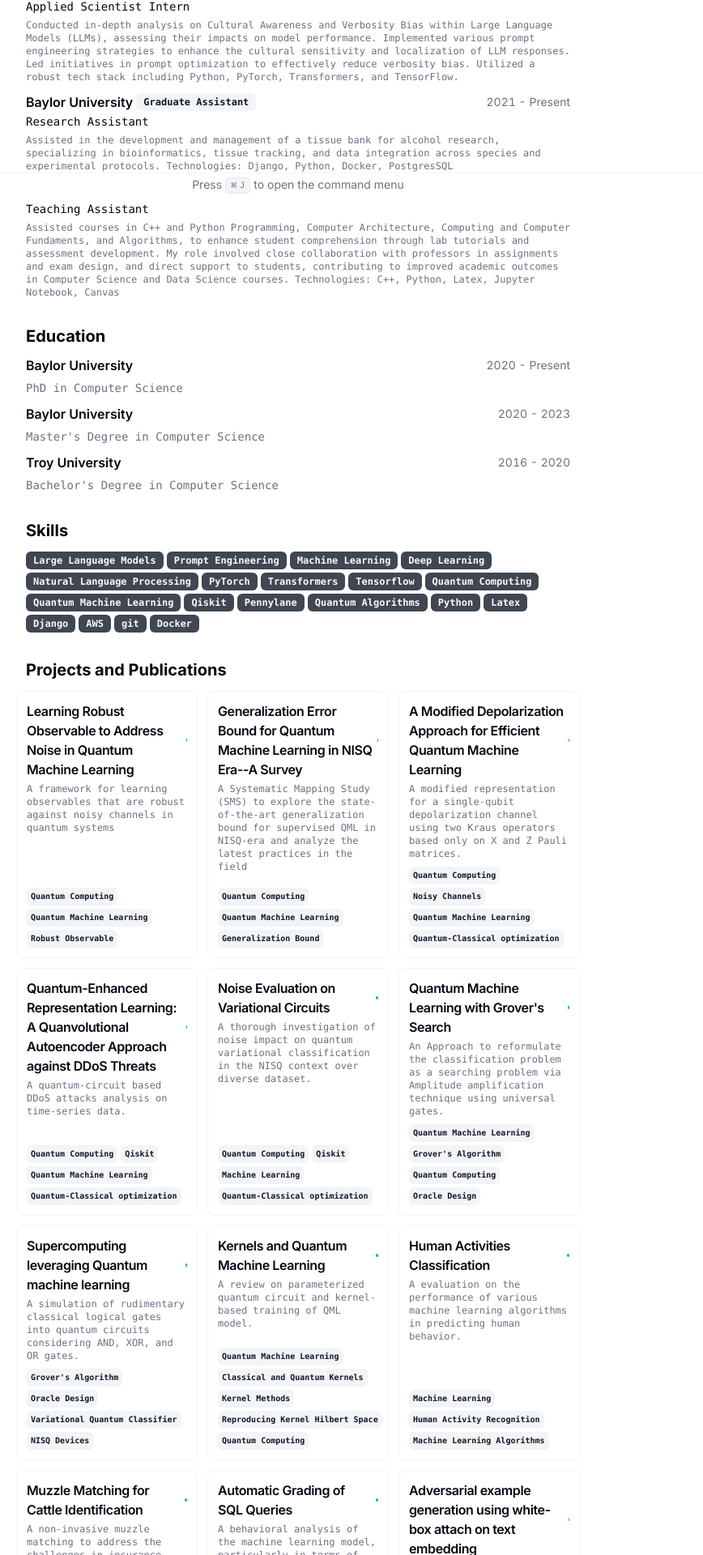
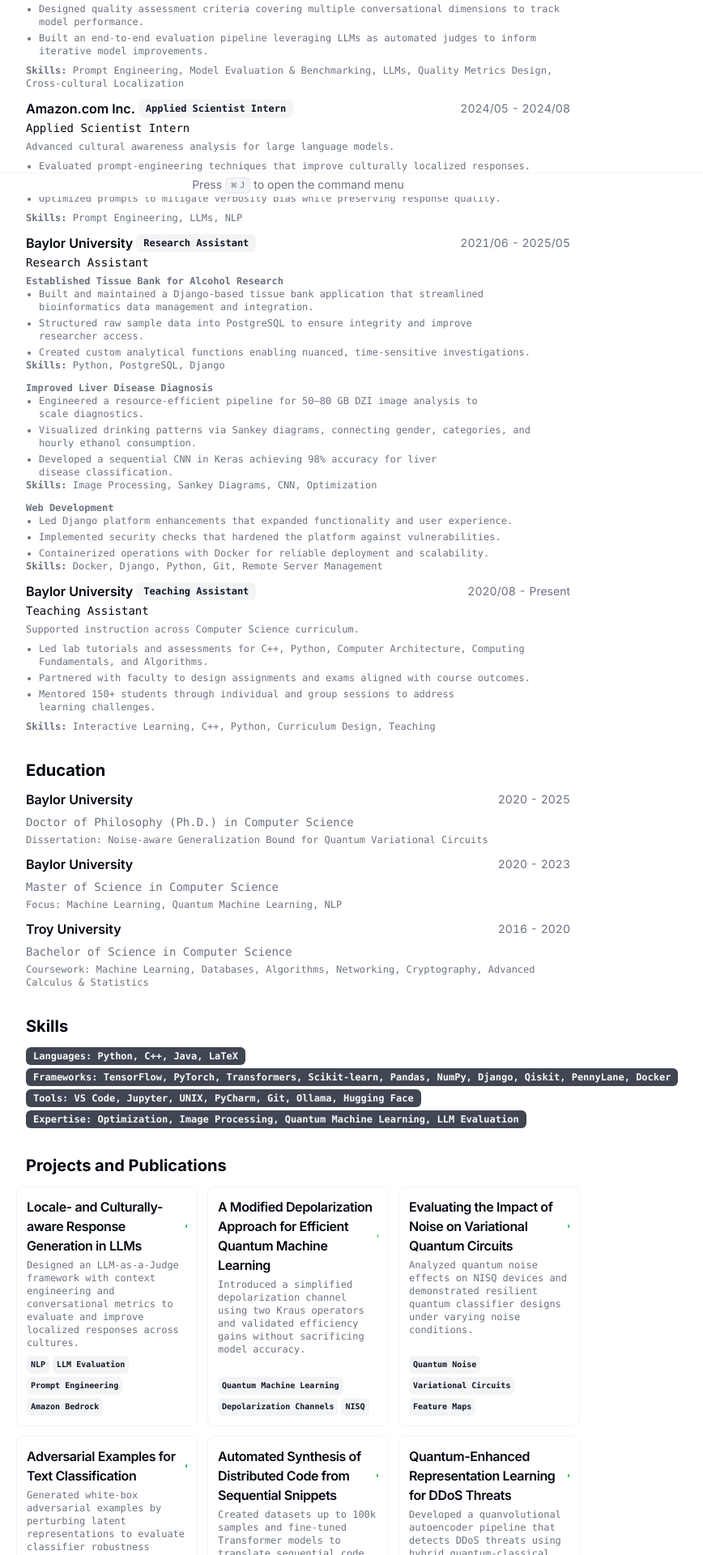
Before and after one commit to jeonbik/cv, a Next.js app: page / in a window 1280 px wide. Shown: the part 557-2477 px from the top of the page at 81% size, without its empty margins (272-1140 px from the left). Built offline with nearby package versions, Linux system fonts and the light colour scheme.

Commit message:
Update resume content for current profile

```diff
--- a/src/data/publications.json
+++ b/src/data/publications.json
@@ -1,26 +1,42 @@
 [
   {
-    "title": "A Modified Depolarization Approach for Efficient Quantum Machine Learning",
-    "authors": "Bikram Khanal, et al.",
-    "journal": "Mathematics",
+    "title": "Automated Synthesis of Distributed Code from Sequential Snippets Using Deep Learning",
+    "authors": "Sanjel, A.; Khanal, B.; Rivas, P.; et al.",
+    "journal": "Proceedings of the 2024 IEEE International Conference on Big Data",
     "year": 2024,
-    "doi": "10.3390/math12091385",
-    "url": "https://www.mdpi.com/2227-7390/12/9/1385"
+    "doi": "10.1109/BigData62323.2024.10825977",
+    "url": "https://doi.org/10.1109/BigData62323.2024.10825977"
   },
   {
-    "title": "Quantum-Enhanced Representation Learning: A Quanvolutional Autoencoder Approach against DDoS Threats",
-    "authors": "Bikram Khanal, et al.",
-    "journal": "Quantum Reports",
-    "year": 2024,
-    "doi": "10.3390/quantum6020044",
-    "url": "https://www.mdpi.com/2504-4990/6/2/44"
+    "title": "Data-dependent Generalization Bounds for Parameterized Quantum Models under Noise",
+    "authors": "Khanal, B.; Rivas, P.",
+    "journal": "The Journal of Supercomputing",
+    "year": 2025,
+    "doi": "10.1007/s11227-024-0611-2",
+    "url": "https://link.springer.com/article/10.1007/s11227-024-0611-2"
   },
   {
-    "title": "Sample Publication Title",
-    "authors": "John Doe, Jane Smith, Bikram Khanal",
-    "journal": "Journal of Example Studies",
+    "title": "Learning Robust Observable to Address Noise in Quantum Machine Learning",
+    "authors": "Khanal, B.; Rivas, P.",
+    "journal": "Proceedings of the 3rd International Conference on Emergent Quantum Technologies (ICEQT'24)",
+    "year": 2024,
+    "doi": "10.48550/arXiv.2409.07632",
+    "url": "https://arxiv.org/abs/2409.07632"
+  },
+  {
+    "title": "Generalization Error Bound for Quantum Machine Learning in NISQ Era--A Survey",
+    "authors": "Khanal, B.; Rivas, P.; Sanjel, A.; et al.",
+    "journal": "arXiv preprint arXiv:2409.07626",
+    "year": 2024,
+    "doi": "10.48550/arXiv.2409.07626",
+    "url": "https://arxiv.org/abs/2409.07626"
+  },
+  {
+    "title": "Evaluating the Impact of Noise on Variational Quantum Circuits in NISQ Era Devices",
+    "authors": "Khanal, B.; Rivas, P.",
+    "journal": "Proceedings of the International Conference on Emergent Quantum Technologies (ICEQT 2023)",
     "year": 2023,
-    "doi": "10.1234/example.2023.001",
-    "url": "https://example.com/publication"
+    "doi": "10.1109/ICEQT58733.2023.10487283",
+    "url": "https://ieeexplore.ieee.org/abstract/document/10487283"
   }
 ]
--- a/src/data/resume-data.tsx
+++ b/src/data/resume-data.tsx
@@ -1,43 +1,65 @@
-import {
-  AmbitLogo,
-  BarepapersLogo,
-  BimLogo,
-  CDGOLogo,
-  ClevertechLogo,
-  ConsultlyLogo,
-  EvercastLogo,
-  Howdy,
-  JarockiMeLogo,
-  JojoMobileLogo,
-  Minimal,
-  MobileVikingsLogo,
-  MonitoLogo,
-  NSNLogo,
-  ParabolLogo,
-  TastyCloudLogo,
-  YearProgressLogo,
-} from "@/images/logos";
+import type { ComponentType, ReactNode } from "react";
+
 import { GitHubIcon, LinkedInIcon, XIcon } from "@/components/icons";
 import { GoogleScholarIcon } from "@/components/icons/GoogleScholarIcon";
-// Remove the import for PublicationIcon as it's not defined yet
 
-import publicationsData from './publications.json';
+import publicationsData from "./publications.json";
 
-export const RESUME_DATA = {
+type WorkEntry = {
+  company: string;
+  link?: string;
+  badges: string[];
+  title: string;
+  start: string;
+  end: string;
+  description: ReactNode;
+};
+
+type EducationEntry = {
+  school: string;
+  degree: ReactNode;
+  start: string;
+  end: string;
+};
+
+type ProjectEntry = {
+  title: string;
+  techStack: readonly string[];
+  description: string;
+  link?: {
+    label: string;
+    href: string;
+  };
+};
+
+export const RESUME_DATA: {
+  name: string;
+  initials: string;
+  location: string;
+  locationLink: string;
+  about: string;
+  summary: string;
+  avatarUrl: string;
+  personalWebsiteUrl: string;
+  contact: {
+    email: string;
+    tel: string;
+    social: { name: string; url: string; icon: ComponentType<{ className?: string }> }[];
+  };
+  education: EducationEntry[];
+  work: WorkEntry[];
+  skills: readonly string[];
+  projects: ProjectEntry[];
+  publications: typeof publicationsData;
+} = {
   name: "Bikram Khanal",
   initials: "BK",
-  location: "Waco, TX, USA",
-  locationLink: "https://www.google.com/maps/place/wACO",
-  about:
-    "PhD student in Quantum Machine Learning and Quantum Computing.",
+  location: "Bellevue, WA, USA",
+  locationLink: "https://maps.google.com/?q=Bellevue,+WA",
+  about: "Applied Scientist advancing quantum machine learning and culturally aware language models.",
   summary:
-    "I am a Quantum Computing and Quantum Machine Learning PhD candidate with an analytical mind and the ability to break down and solve complex problems. \
-    I have sound foundational knowledge in Quantum Computing, Machine Learning, Deep Learning, and Quantum Machine Learning algorithms.\
-    I have worked on various projects in the field of Adverserial Machine Learning, Program Synthesis, Fairness and Robustness, and Natural Language Processing.  \
-    I have strong communication skills with a strong mathematical foundation on learning from data. \
-    I have an ability to learn new concepts and technologies quickly with a consistent record of meeting project deadlines. \
-     ",
-  avatarUrl:"https://avatars.githubusercontent.com/u/36014522?v=4",
+    "Applied Scientist at Amazon with a Ph.D. in Computer Science focused on quantum machine learning and large-language models. I develop noise-aware generalization theory and optimization techniques for near-term quantum hardware while designing transparent, resource-efficient evaluation methods that mitigate locale biases in multilingual conversational systems.",
+  avatarUrl: "https://avatars.githubusercontent.com/u/36014522?v=4",
   personalWebsiteUrl: "https://cv-psi-two.vercel.app/",
   contact: {
     email: "om.jeon1@gmail.com",
@@ -68,280 +90,231 @@
   education: [
     {
       school: "Baylor University",
-      degree: "PhD in Computer Science",
+      degree: (
+        <div className="space-y-1">
+          <div>Doctor of Philosophy (Ph.D.) in Computer Science</div>
+          <div className="text-xs text-muted-foreground">
+            Dissertation: Noise-aware Generalization Bound for Quantum Variational Circuits
+          </div>
+        </div>
+      ),
       start: "2020",
-      end: "Present",
+      end: "2025",
     },
     {
       school: "Baylor University",
-      degree: "Master's Degree in Computer Science",
+      degree: (
+        <div className="space-y-1">
+          <div>Master of Science in Computer Science</div>
+          <div className="text-xs text-muted-foreground">Focus: Machine Learning, Quantum Machine Learning, NLP</div>
+        </div>
+      ),
       start: "2020",
       end: "2023",
     },
     {
-      school:"Troy University",
-      degree:"Bachelor's Degree in Computer Science",
-      start:"2016",
-      end:"2020",
+      school: "Troy University",
+      degree: (
+        <div className="space-y-1">
+          <div>Bachelor of Science in Computer Science</div>
+          <div className="text-xs text-muted-foreground">
+            Coursework: Machine Learning, Databases, Algorithms, Networking, Cryptography, Advanced Calculus & Statistics
+          </div>
+        </div>
+      ),
+      start: "2016",
+      end: "2020",
     },
   ],
   work: [
     {
-      company: "Amazon.com Inc",
+      company: "Amazon.com Inc.",
+      link: "https://www.amazon.com",
+      badges: ["Applied Scientist II"],
+      title: "Applied Scientist II",
+      start: "2025/06",
+      end: "Present",
+      description: (
+        <div className="space-y-2">
+          <p>Automated LLM-as-a-Judge system for assessing conversational quality of AI responses.</p>
+          <ul className="list-disc space-y-1 pl-4">
+            <li>
+              Developed a scalable prompt-engineering and scoring framework that reduces manual review time for multilingual
+              conversations.
+            </li>
+            <li>Designed quality assessment criteria covering multiple conversational dimensions to track model performance.</li>
+            <li>
+              Built an end-to-end evaluation pipeline leveraging LLMs as automated judges to inform iterative model improvements.
+            </li>
+          </ul>
+          <p>
+            <strong>Skills:</strong> Prompt Engineering, Model Evaluation & Benchmarking, LLMs, Quality Metrics Design, Cross-cultural
+            Localization
+          </p>
+        </div>
+      ),
+    },
+    {
+      company: "Amazon.com Inc.",
       link: "https://www.amazon.com",
       badges: ["Applied Scientist Intern"],
       title: "Applied Scientist Intern",
-      logo: ParabolLogo,
       start: "2024/05",
       end: "2024/08",
-      description:
-        "Conducted in-depth analysis on Cultural Awareness and Verbosity Bias within Large Language Models (LLMs), assessing their impacts on model performance. Implemented various prompt engineering strategies to enhance the cultural sensitivity and localization of LLM responses. Led initiatives in prompt optimization to effectively reduce verbosity bias. Utilized a robust tech stack including Python, PyTorch, Transformers, and TensorFlow.",
+      description: (
+        <div className="space-y-2">
+          <p>Advanced cultural awareness analysis for large language models.</p>
+          <ul className="list-disc space-y-1 pl-4">
+            <li>Evaluated prompt-engineering techniques that improve culturally localized responses.</li>
+            <li>Researched verbosity bias in LLMs and quantified its impact on conversational performance.</li>
+            <li>Optimized prompts to mitigate verbosity bias while preserving response quality.</li>
+          </ul>
+          <p>
+            <strong>Skills:</strong> Prompt Engineering, LLMs, NLP
+          </p>
+        </div>
+      ),
     },
     {
       company: "Baylor University",
       link: "https://www.ecs.baylor.edu/research-departments/computer-science",
-      badges: ["Graduate Assistant"],
+      badges: ["Research Assistant"],
       title: "Research Assistant",
-      logo: ParabolLogo,
-      start: "2021",
-      end: "Present",
-      description:
-        "Assisted in the development and management of a tissue bank for\
-        alcohol research, specializing in bioinformatics, tissue tracking, and data integration across species and experimental\
-        protocols. Technologies: Django, Python, Docker, PostgresSQL",
+      start: "2021/06",
+      end: "2025/05",
+      description: (
+        <div className="space-y-3">
+          <div>
+            <p className="font-semibold">Established Tissue Bank for Alcohol Research</p>
+            <ul className="list-disc space-y-1 pl-4">
+              <li>
+                Built and maintained a Django-based tissue bank application that streamlined bioinformatics data management and
+                integration.
+              </li>
+              <li>Structured raw sample data into PostgreSQL to ensure integrity and improve researcher access.</li>
+              <li>Created custom analytical functions enabling nuanced, time-sensitive investigations.</li>
+            </ul>
+            <p>
+              <strong>Skills:</strong> Python, PostgreSQL, Django
+            </p>
+          </div>
+          <div>
+            <p className="font-semibold">Improved Liver Disease Diagnosis</p>
+            <ul className="list-disc space-y-1 pl-4">
+              <li>Engineered a resource-efficient pipeline for 50–80 GB DZI image analysis to scale diagnostics.</li>
+              <li>
+                Visualized drinking patterns via Sankey diagrams, connecting gender, categories, and hourly ethanol consumption.
+              </li>
+              <li>Developed a sequential CNN in Keras achieving 98% accuracy for liver disease classification.</li>
+            </ul>
+            <p>
+              <strong>Skills:</strong> Image Processing, Sankey Diagrams, CNN, Optimization
+            </p>
+          </div>
+          <div>
+            <p className="font-semibold">Web Development</p>
+            <ul className="list-disc space-y-1 pl-4">
+              <li>Led Django platform enhancements that expanded functionality and user experience.</li>
+              <li>Implemented security checks that hardened the platform against vulnerabilities.</li>
+              <li>Containerized operations with Docker for reliable deployment and scalability.</li>
+            </ul>
+            <p>
+              <strong>Skills:</strong> Docker, Django, Python, Git, Remote Server Management
+            </p>
+          </div>
+        </div>
+      ),
     },
     {
-      company: "",
-      link: "",
-      badges: [],
+      company: "Baylor University",
+      badges: ["Teaching Assistant"],
       title: "Teaching Assistant",
-      logo: ParabolLogo,
-      start: "2020",
+      start: "2020/08",
       end: "Present",
-      description: "Assisted courses in C++ and Python Programming, Computer Architecture, Computing and Computer Fundaments, and Algorithms,\
-       to enhance student comprehension through lab tutorials and assessment development.\
-       My role involved close collaboration with professors in assignments and exam design, and direct support to students,\
-      contributing to improved academic outcomes in Computer Science and Data Science courses. Technologies: C++, Python, Latex, Jupyter Notebook, Canvas",
+      description: (
+        <div className="space-y-2">
+          <p>Supported instruction across Computer Science curriculum.</p>
+          <ul className="list-disc space-y-1 pl-4">
+            <li>
+              Led lab tutorials and assessments for C++, Python, Computer Architecture, Computing Fundamentals, and Algorithms.
+            </li>
+            <li>Partnered with faculty to design assignments and exams aligned with course outcomes.</li>
+            <li>Mentored 150+ students through individual and group sessions to address learning challenges.</li>
+          </ul>
+          <p>
+            <strong>Skills:</strong> Interactive Learning, C++, Python, Curriculum Design, Teaching
+          </p>
+        </div>
+      ),
     },
   ],
   skills: [
-    "Large Language Models",
-    "Prompt Engineering",
-    "Machine Learning",
-    "Deep Learning",
-    "Natural Language Processing",
-    "PyTorch",
-    "Transformers",
-    "Tensorflow",
-    "Quantum Computing",
-    "Quantum Machine Learning",
-    "Qiskit",
-    "Pennylane",
-    "Quantum Algorithms",
-    "Python",
-    "Latex",
-    "Django",
-    "AWS",
-    "git",
-    "Docker",
+    "Languages: Python, C++, Java, LaTeX",
+    "Frameworks: TensorFlow, PyTorch, Transformers, Scikit-learn, Pandas, NumPy, Django, Qiskit, PennyLane, Docker",
+    "Tools: VS Code, Jupyter, UNIX, PyCharm, Git, Ollama, Hugging Face",
+    "Expertise: Optimization, Image Processing, Quantum Machine Learning, LLM Evaluation",
   ],
   projects: [
     {
-      title: "Learning Robust Observable to Address Noise in Quantum Machine Learning",
-      techStack: [
-        "Quantum Computing",
-        "Quantum Machine Learning",
-        "Robust Observable",
-      ],
-      description: "A framework for learning observables that are robust against noisy channels in quantum systems",
-      logo: ConsultlyLogo,
+      title: "Locale- and Culturally-aware Response Generation in LLMs",
+      techStack: ["NLP", "LLM Evaluation", "Prompt Engineering", "Amazon Bedrock"],
+      description:
+        "Designed an LLM-as-a-Judge framework with context engineering and conversational metrics to evaluate and improve localized responses across cultures.",
       link: {
-        label: "Robust Observable for QML",
-        href: "https://arxiv.org/pdf/2409.07632",
-    }
-  },
-    {
-      title: "Generalization Error Bound for Quantum Machine Learning in NISQ Era--A Survey",
-      techStack: [
-        "Quantum Computing",
-        "Quantum Machine Learning",
-        "Generalization Bound",
-      ],
-      description: "A Systematic Mapping Study (SMS) to explore the state-of-the-art generalization bound for supervised QML in NISQ-era and analyze the latest practices in the field",
-      logo: ConsultlyLogo,
-      link: {
-        label: "Generalization Error Bound for QML",
-        href: "https://arxiv.org/pdf/2409.07626",
-    }
-  },
+        label: "Locale-aware LLM Evaluation",
+        href: "https://cv-psi-two.vercel.app/",
+      },
+    },
     {
       title: "A Modified Depolarization Approach for Efficient Quantum Machine Learning",
-      techStack: [
-        "Quantum Computing",
-        "Noisy Channels",
-        "Quantum Machine Learning",
-        " Quantum-Classical optimization",
-      ],
-      description: "A modified representation for a single-qubit depolarization channel using two Kraus operators based only on X and Z Pauli matrices.",
-      logo: ConsultlyLogo,
+      techStack: ["Quantum Machine Learning", "Depolarization Channels", "NISQ"],
+      description:
+        "Introduced a simplified depolarization channel using two Kraus operators and validated efficiency gains without sacrificing model accuracy.",
       link: {
-        label: "Modified Depolarization Channel",
+        label: "Mathematics Journal",
         href: "https://www.mdpi.com/2227-7390/12/9/1385",
       },
     },
     {
-      title: "Quantum-Enhanced Representation Learning: A Quanvolutional Autoencoder Approach against DDoS Threats",
-      techStack: [
-        "Quantum Computing",
-        "Qiskit",
-        "Quantum Machine Learning",
-        " Quantum-Classical optimization",
-      ],
-      description: "A quantum-circuit based DDoS attacks analysis on time-series data.",
-      logo: ConsultlyLogo,
+      title: "Evaluating the Impact of Noise on Variational Quantum Circuits",
+      techStack: ["Quantum Noise", "Variational Circuits", "Feature Maps"],
+      description:
+        "Analyzed quantum noise effects on NISQ devices and demonstrated resilient quantum classifier designs under varying noise conditions.",
       link: {
-        label: "DDoS attacks analysis on time-series data",
+        label: "IEEE Xplore",
+        href: "https://ieeexplore.ieee.org/abstract/document/10487283",
+      },
+    },
+    {
+      title: "Adversarial Examples for Text Classification",
+      techStack: ["Adversarial ML", "NLP", "PyTorch", "Gradient Optimization"],
+      description:
+        "Generated white-box adversarial examples by perturbing latent representations to evaluate classifier robustness against state-of-the-art attacks.",
+      link: {
+        label: "arXiv",
+        href: "https://arxiv.org/abs/2405.03789",
+      },
+    },
+    {
+      title: "Automated Synthesis of Distributed Code from Sequential Snippets",
+      techStack: ["Transformers", "PySpark", "Program Synthesis"],
+      description:
+        "Created datasets up to 100k samples and fine-tuned Transformer models to translate sequential code into PySpark with 99.98% balanced accuracy.",
+      link: {
+        label: "IEEE BigData 2024",
+        href: "https://doi.org/10.1109/BigData62323.2024.10825977",
+      },
+    },
+    {
+      title: "Quantum-Enhanced Representation Learning for DDoS Threats",
+      techStack: ["Quantum Computing", "QML", "Time-series Analysis"],
+      description:
+        "Developed a quanvolutional autoencoder pipeline that detects DDoS threats using hybrid quantum-classical techniques.",
+      link: {
+        label: "Machine Learning and Knowledge Extraction",
         href: "https://www.mdpi.com/2504-4990/6/2/44",
       },
     },
-
-    {
-      title: "Noise Evaluation on Variational Circuits",
-      techStack: [
-        "Quantum Computing",
-        "Qiskit",
-        "Machine Learning",
-        " Quantum-Classical optimization",
-      ],
-      description: "A thorough investigation of noise impact on quantum variational classification in\
-      the NISQ context over diverse dataset.",
-      logo: ConsultlyLogo,
-      link: {
-        label: "Noise Evaluation on Variational Circuits",
-        href: "https://www.rivas.ai/pdfs/khanal2023evaluating.pdf",
-      },
-    },
-
-    {
-      title: "Quantum Machine Learning with Grover's Search",
-      techStack: [
-        "Quantum Machine Learning",
-        "Grover's Algorithm",
-        "Quantum Computing",
-        "Oracle Design",
-      ],
-      description: "An Approach to reformulate the classification problem as a searching\
-      problem via Amplitude amplification technique using universal gates.",
-      logo: ConsultlyLogo,
-      link:{
-        label: "Grover's Algorithm",
-        href: "https://ieeexplore.ieee.org/abstract/document/9798970",
-      },
-      },
-      {
-        title: "Supercomputing leveraging Quantum machine learning",
-        techStack: [
-          "Grover's Algorithm",
-          "Oracle Design",
-          "Variational Quantum Classifier",
-          "NISQ Devices",
-        ],
-        description: "A simulation of rudimentary classical logical gates into quantum circuits considering\
-        AND, XOR, and OR gates.",
-        logo: ConsultlyLogo,
-        link:{
-          label: "SuperComputing",
-          href: "https://link.springer.com/article/10.1007/s11227-022-04923-4",
-        },
-        },
-
-
-    {
-      title: "Kernels and Quantum Machine Learning",
-      techStack: [
-        "Quantum Machine Learning",
-        "Classical and Quantum Kernels",
-        "Kernel Methods",
-        "Reproducing Kernel Hilbert Space",
-        "Quantum Computing",
-      ],
-      description: "A review on parameterized quantum\
-      circuit and kernel-based training of QML model.",
-      logo: ConsultlyLogo,
-      link:{
-        label: "Quantum Kernels",
-        href: "https://www.rivas.ai/pdfs/khanal2022kernels.pdf",
-      },
-      },
-
-      {
-        title: "Human Activities Classification",
-        techStack: [
-          "Machine Learning",
-          "Human Activity Recognition",
-          "Machine Learning Algorithms",
-        ],
-        description: "A evaluation on the performance of\
-        various machine learning algorithms in predicting human\
-        behavior.",
-        logo: ConsultlyLogo,
-        link:{
-          label: "Human Activity Classification",
-          href: "https://ieeexplore.ieee.org/abstract/document/9799144",
-        },
-        },
-    {
-      title: "Muzzle Matching for Cattle Identification",
-      techStack: [
-        "Computer Vision",
-        "Image Processing",
-        "Convolutional Neural Networks",
-        "Fraud Detection",
-      ],
-      description: "A non-invasive muzzle matching to address the challenges in\
-      insurance fraud and animal trading markets.",
-      logo: ConsultlyLogo,
-      link:{
-        label: "Muzzle Matching for Cattle Identification",
-        href: "https://www.rivas.ai/pdfs/sanjel2023non.pdf",
-      },
-      },
-      {
-        title: "Automatic Grading of SQL Queries",
-        techStack: [
-          "Large Language Models",
-          "Natural Language Processing",
-          "Word Embeddings",
-          "Deep Learning",
-        ],
-        description: "A behavioral analysis of the machine\
-        learning model, particularly in terms of how it assigns grades\
-        to SQL queries.",
-        logo: ConsultlyLogo,
-        link:{
-          label: "SQL Grading",
-          href: "https://www.rivas.ai/pdfs/sooksatra2023attribution.pdf",
-        },
-        },
-        {
-          title: "Adversarial example generation using white-box attach on text embedding",
-          techStack: [
-            "Large Language Models",
-            "Natural Language Processing",
-            "Word Embeddings",
-            "Adversarial Training",
-            "Latent Representation Perturbation",
-          ],
-          description: "A white-box adversarial attack on text embedding vectors through encoder-decoder model to generate adversarial examples.",
-          logo: ConsultlyLogo,
-          link:{
-            label: "Adversarial example",
-            href: "https://www.rivas.ai/pdfs/sooksatra2022adversarial.pdf",
-          },
-          },
-
-
-
   ],
   publications: publicationsData,
-} as const;
+};
```
